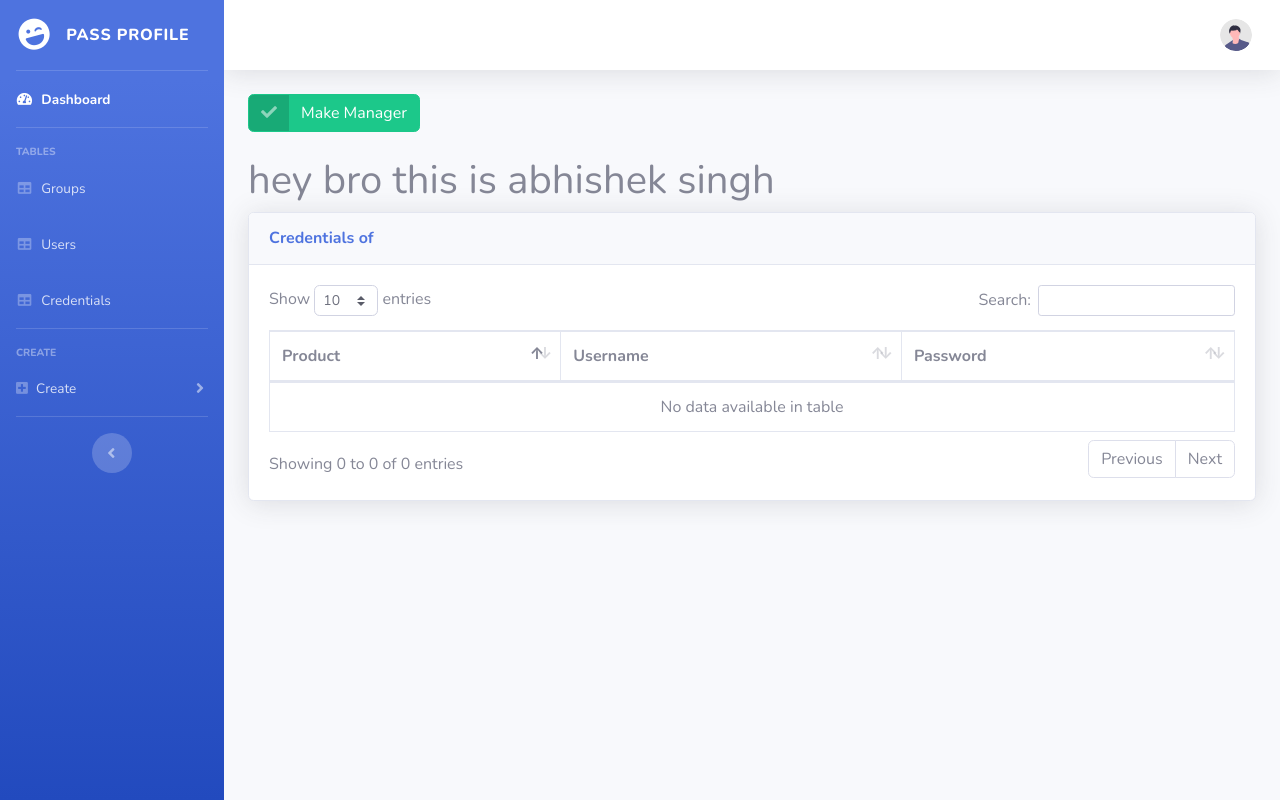
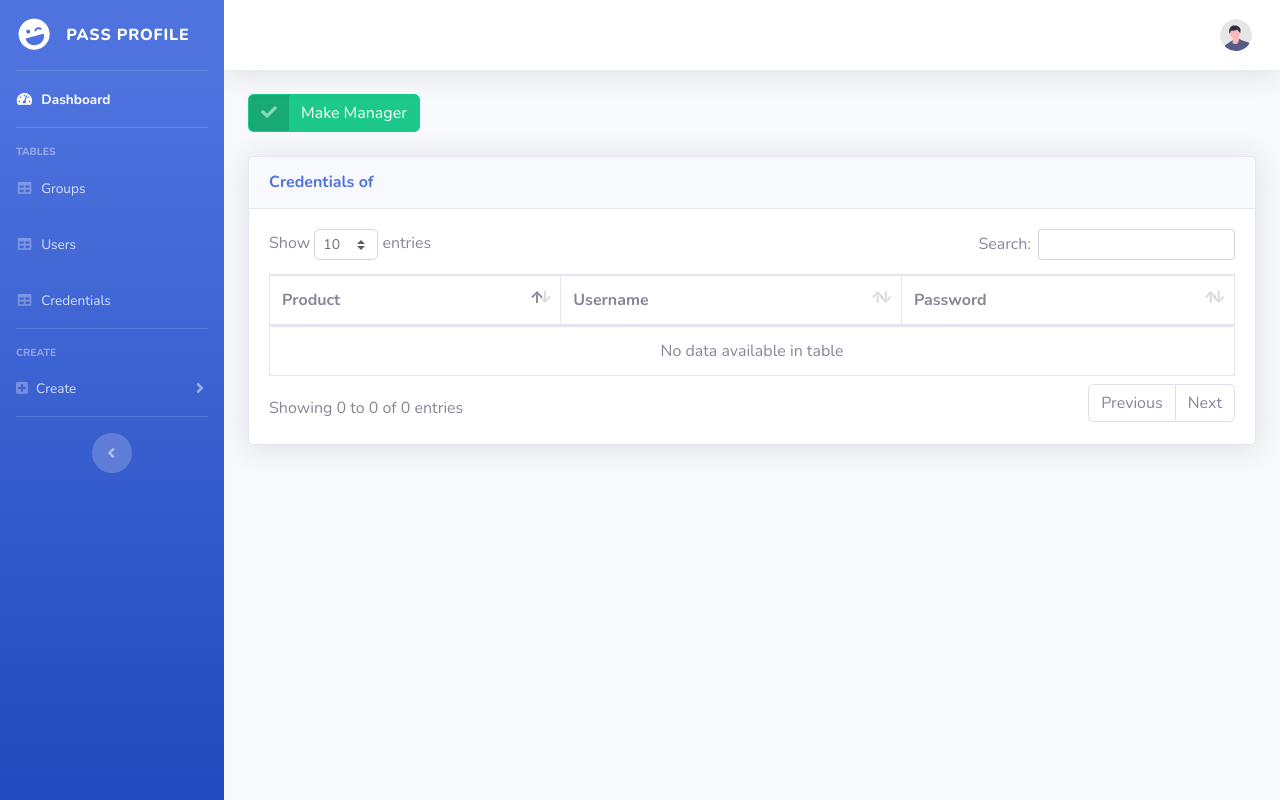
Before and after one commit to abheiie/passprofile, a Django app: template accountapp/templates/accountapp/user.html in a window 1280 px wide. Run offline with Django 3.2, Linux system fonts and the light colour scheme; the template is opened without the code that fills it, so the values that code supplies are empty; some libraries are stand-ins or nearby versions.

Commit message:
removed unwanted string

```diff
--- a/accountapp/templates/accountapp/user.html
+++ b/accountapp/templates/accountapp/user.html
@@ -33,7 +33,6 @@
         For more information about DataTables, please visit the <a target="_blank"
             href="https://datatables.net">official DataTables documentation</a>.</p> -->
 
-    <h1>hey bro this is abhishek singh</h1>
     <!-- DataTales Example -->
     <div class="card shadow mb-4">
         <div class="card-header py-3">
```
